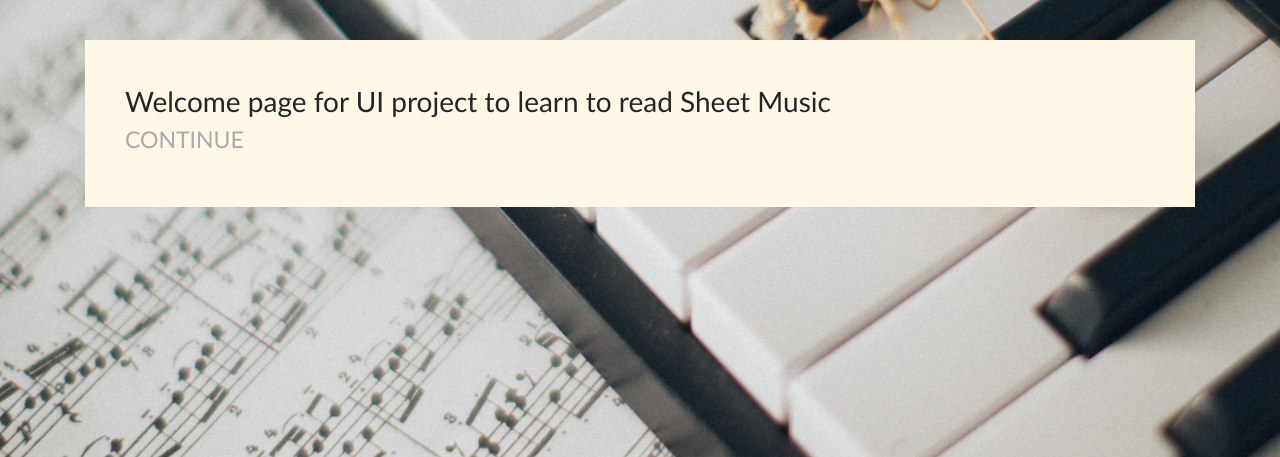
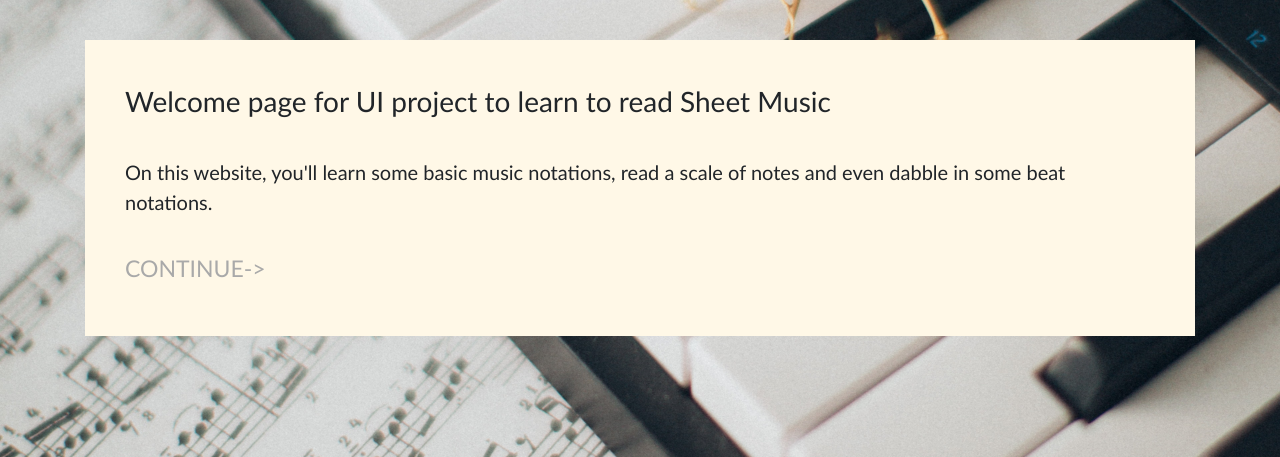
Before and after one commit to Aishwarya404/Read-Sheet-Music, a Flask app: page / in a window 1280 px wide. Shown: the part 56-513 px from the top of the page. Run offline with Flask 2, Linux system fonts and the light colour scheme; some libraries are stand-ins or nearby versions.

Commit message:
extra info

```diff
--- a/static/welcome.css
+++ b/static/welcome.css
@@ -27,6 +27,10 @@
     font-size: 28px;
 }
 
+.secondary-text{
+  font-size: 20px;
+}
+
 a {
     color: darkgray;
 }
--- a/templates/welcome.html
+++ b/templates/welcome.html
@@ -10,8 +10,13 @@
 
 <div class = "page">
     <div class="main-text"> Welcome page for UI project to learn to read Sheet Music </div>
+    <br>
+    <div class="secondary-text">
+      On this website, you'll learn some basic music notations, read a scale of notes and even dabble in some beat notations.
+    </div>
+    <br>
     <div class="links">
-        <a href="/learn/1"> CONTINUE </a>
+        <a href="/learn/1"> CONTINUE-> </a>
     </div>
 </div>
 
```
Also changed, not shown: templates/result.html (line endings or trailing spaces).
